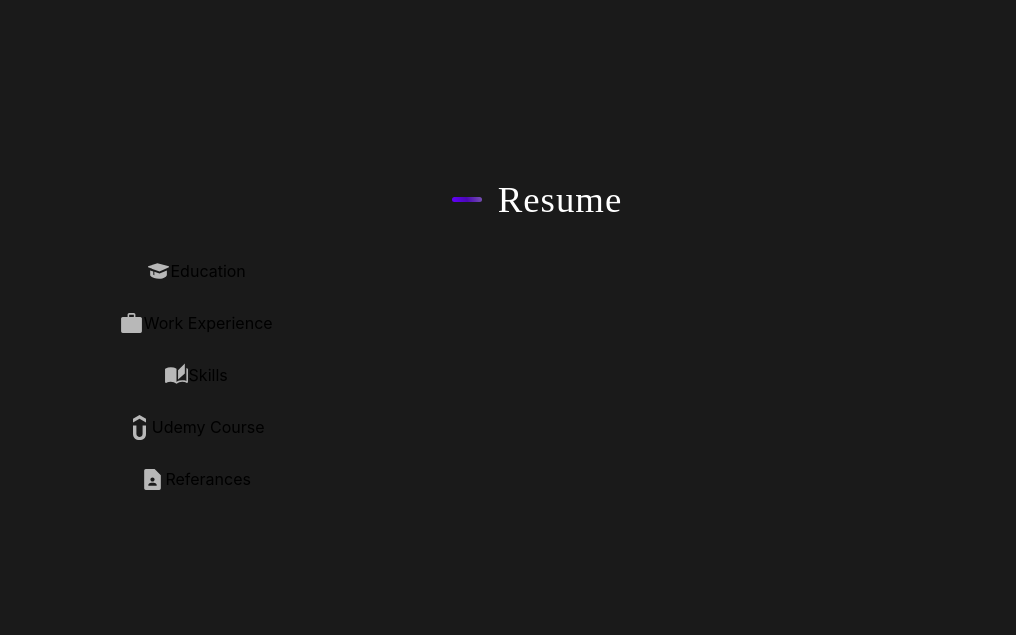
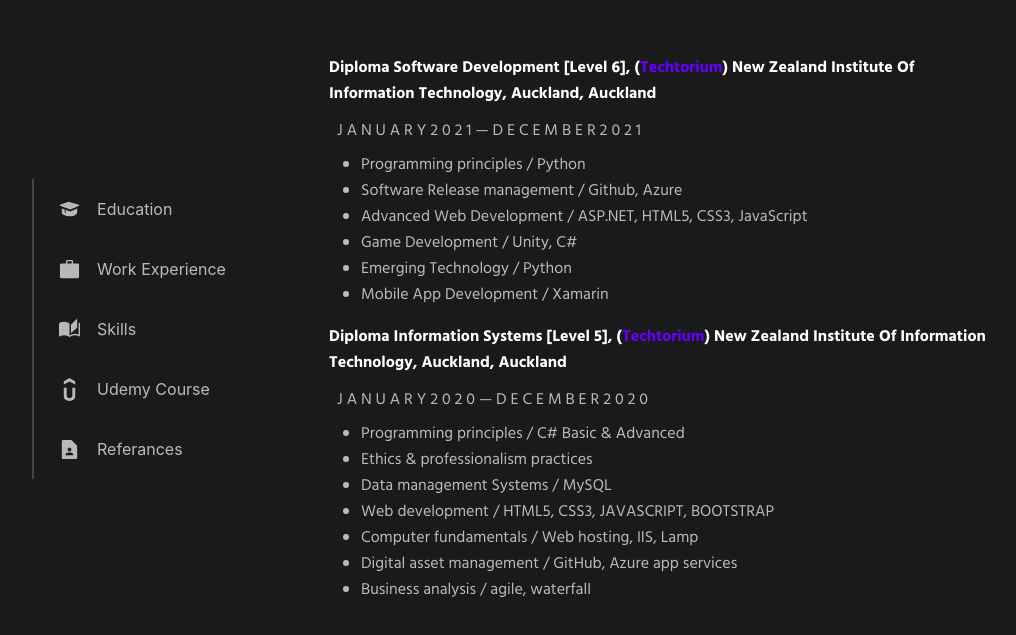
Before and after one commit to TajLonghurst/React-Portfolio-Project, a React (Create React App) app: page /Resume in a window 1280 px wide. Shown: the part 1671-2306 px from the top of the page, without its empty margins (103-1119 px from the left). Built offline with nearby package versions, Linux system fonts and the light colour scheme; a web font is replaced by a local one.

Commit message:
Resume Componet changes

```diff
--- a/src/Components/Resume/Resume.module.scss
+++ b/src/Components/Resume/Resume.module.scss
@@ -24,19 +24,26 @@
   }
   .row {
     @include make-row();
-    .col_4 {
+    .col_3 {
       @include make-col(xs, 12);
       @include make-col(sm, 12);
       @include make-col(md, 12);
-      @include make-col(xl, 4);
-      @include make-col(xxl, 4);
+      @include make-col(xl, 3);
+      @include make-col(xxl, 3);
+      @include DisplayFlexCenter(row);
+      .navlist {
+        margin: 0rem;
+        padding: 0rem;
+        list-style: none;
+        border-left: 2px solid #454545;
+      }
     }
-    .col_8 {
+    .col_9 {
       @include make-col(xs, 12);
       @include make-col(sm, 12);
       @include make-col(md, 12);
-      @include make-col(xl, 4);
-      @include make-col(xxl, 4);
+      @include make-col(xl, 9);
+      @include make-col(xxl, 9);
     }
   }
 }
--- a/src/Components/Resume/Resume.tsx
+++ b/src/Components/Resume/Resume.tsx
@@ -7,6 +7,7 @@ import SkilsIcon from "../../Assets/Icons/SkillsIcon.svg";
 import UdemyIcon from "../../Assets/Icons/UdemyIcon.svg";
 import ReferancesIcon from "../../Assets/Icons/ReferancesIcon.svg";
 import { ResumeNavModel } from "../../Models/ResumeNavModel";
+import ResumeContent from "./ResumeContent";
 
 export const ResumeNavItems: ResumeNavModel[] = [
   {
@@ -39,15 +40,28 @@ export const ResumeNavItems: ResumeNavModel[] = [
 const Resume = () => {
   return (
     <div className={classes.container}>
-      <div className={classes.header}>
+      {/* <div className={classes.header}>
         <span className={classes.bulletpoint}></span>
         <h1 className={classes.title}>Resume</h1>
-      </div>
+      </div> */}
       <div className={classes.row}>
-        <div className={classes.col_4}>
-          <ResumeNav ResumeNav={ResumeNavItems} />
+        <div className={classes.col_3}>
+          <ul className={classes.navlist}>
+            {ResumeNavItems.map((item) => {
+              return (
+                <ResumeNav
+                  key={item.id}
+                  icon={item.icon}
+                  id={item.id}
+                  label={item.label}
+                />
+              );
+            })}
+          </ul>
         </div>
-        <div className={classes.col_8}></div>
+        <div className={classes.col_9}>
+          <ResumeContent />
+        </div>
       </div>
     </div>
   );
--- /dev/null
+++ b/src/Components/Resume/ResumeContent.module.scss
@@ -0,0 +1,5 @@
+@import "../../Scss/index";
+
+.container {
+  margin-inline: 2rem;
+}
--- /dev/null
+++ b/src/Components/Resume/ResumeContent.tsx
@@ -0,0 +1,13 @@
+import React from "react";
+import classes from "./ResumeContent.module.scss";
+import ResumeEducation from "./ResumeSections/ResumeEducation";
+
+const ResumeContent = () => {
+  return (
+    <div className={classes.container}>
+      <ResumeEducation />
+    </div>
+  );
+};
+
+export default ResumeContent;
--- a/src/Components/Resume/ResumeNav.module.scss
+++ b/src/Components/Resume/ResumeNav.module.scss
@@ -1,17 +1,21 @@
 @import "../../Scss/index";
 
-.container {
-  @include DisplayFlexCenter(column);
-  .navlist {
-    margin: 0rem;
-    padding: 0rem;
-    list-style: none;
-    .navitems {
-      @include DisplayFlexCenter(row);
-    }
-    .navicon {
-      width: 25px;
-      height: 25px;
-    }
+.navitems {
+  @include DisplayFlexCenter(row);
+  justify-content: flex-start;
+  padding: 0.25rem;
+  padding-inline: 1.5rem;
+  padding-right: 3rem;
+  cursor: pointer;
+  &:hover {
+    background-color: #343434;
+  }
+  .navicon {
+    width: 23px;
+    height: 23px;
+  }
+  .navtitle {
+    margin-left: 1rem;
+    color: $PrimaryTextColor;
   }
 }
--- a/src/Components/Resume/ResumeNav.tsx
+++ b/src/Components/Resume/ResumeNav.tsx
@@ -1,21 +1,21 @@
 import React from "react";
 import classes from "./ResumeNav.module.scss";
-import { ResumeNavPropsModel } from "../../Models/ResumeNavModel";
+import { ResumeNavModel } from "../../Models/ResumeNavModel";
 
-const ResumeNav: React.FC<ResumeNavPropsModel> = (props) => {
+const ResumeNav: React.FC<ResumeNavModel> = (props) => {
+  const ResumeNavOnClickHandler = () => {
+    console.log(props.id);
+  };
+
   return (
-    <div className={classes.container}>
-      <ul className={classes.navlist}>
-        {props.ResumeNav.map((item) => {
-          return (
-            <li key={item.id} className={classes.navitems}>
-              <img className={classes.navicon} src={item.icon} alt="Red" />
-              <p className={classes.navtitle}>{item.label}</p>
-            </li>
-          );
-        })}
-      </ul>
-    </div>
+    <li
+      className={classes.navitems}
+      onClick={ResumeNavOnClickHandler}
+      key={props.id}
+    >
+      <img className={classes.navicon} src={props.icon} alt="Red" />
+      <p className={classes.navtitle}>{props.label}</p>
+    </li>
   );
 };
 
--- /dev/null
+++ b/src/Components/Resume/ResumeSections/ResumeEducation.module.scss
@@ -0,0 +1,29 @@
+@import "../../../Scss/index";
+
+.body {
+  margin: 1rem;
+
+  .header {
+    font-size: 1rem;
+    color: $PrimaryHeaderColor;
+    font-family: $HindBold;
+    .techlink {
+      font-size: 1rem;
+      color: $SecondaryBgColor;
+      font-family: $HindBold;
+      list-style: none;
+      text-decoration: none;
+    }
+  }
+  .date {
+    font-family: $HindRegular;
+    color: $PrimaryTextColor;
+    margin: 0.5rem;
+  }
+  .list {
+    color: $PrimaryTextColor;
+    font-family: $HindRegular;
+    padding-left: 2rem;
+    margin: 0rem;
+  }
+}
--- /dev/null
+++ b/src/Components/Resume/ResumeSections/ResumeEducation.tsx
@@ -0,0 +1,80 @@
+import React, { Fragment } from "react";
+import classes from "./ResumeEducation.module.scss";
+
+const ResumeEducation = () => {
+  return (
+    <Fragment>
+      <div className={classes.body}>
+        <h1 className={classes.header}>
+          Diploma Software Development [Level 6], (
+          <span>
+            <a
+              className={classes.techlink}
+              target="_blank"
+              rel="noreferrer"
+              href="https://techtorium.ac.nz/"
+            >
+              Techtorium
+            </a>
+          </span>
+          ) New Zealand Institute Of Information Technology, Auckland, Auckland
+        </h1>
+        <p className={classes.date}>
+          J A N U A R Y 2 0 2 1 — D E C E M B E R 2 0 2 1
+        </p>
+        <ul className={classes.list}>
+          <li className={classes.items}>Programming principles / Python</li>
+          <li className={classes.items}>
+            Software Release management / Github, Azure
+          </li>
+          <li className={classes.items}>
+            Advanced Web Development / ASP.NET, HTML5, CSS3, JavaScript
+          </li>
+          <li className={classes.items}>Game Development / Unity, C#</li>
+          <li className={classes.items}>Emerging Technology / Python</li>
+          <li className={classes.items}>Mobile App Development / Xamarin</li>
+        </ul>
+      </div>
+      <div className={classes.body}>
+        <h1 className={classes.header}>
+          Diploma Information Systems [Level 5], (
+          <span>
+            <a
+              className={classes.techlink}
+              target="_blank"
+              rel="noreferrer"
+              href="https://techtorium.ac.nz/"
+            >
+              Techtorium
+            </a>
+          </span>
+          ) New Zealand Institute Of Information Technology, Auckland, Auckland
+        </h1>
+        <p className={classes.date}>
+          J A N U A R Y 2 0 2 0 — D E C E M B E R 2 0 2 0
+        </p>
+        <ul className={classes.list}>
+          <li className={classes.items}>
+            Programming principles / C# Basic & Advanced
+          </li>
+          <li className={classes.items}>Ethics & professionalism practices</li>
+          <li className={classes.items}>Data management Systems / MySQL</li>
+          <li className={classes.items}>
+            Web development / HTML5, CSS3, JAVASCRIPT, BOOTSTRAP
+          </li>
+          <li className={classes.items}>
+            Computer fundamentals / Web hosting, IIS, Lamp
+          </li>
+          <li className={classes.items}>
+            Digital asset management / GitHub, Azure app services
+          </li>
+          <li className={classes.items}>
+            Business analysis / agile, waterfall
+          </li>
+        </ul>
+      </div>
+    </Fragment>
+  );
+};
+
+export default ResumeEducation;
--- a/src/Models/ResumeNavModel.tsx
+++ b/src/Models/ResumeNavModel.tsx
@@ -3,7 +3,3 @@ export type ResumeNavModel = {
   icon: string;
   label: string;
 };
-
-export type ResumeNavPropsModel = {
-  ResumeNav: ResumeNavModel[];
-};
```
